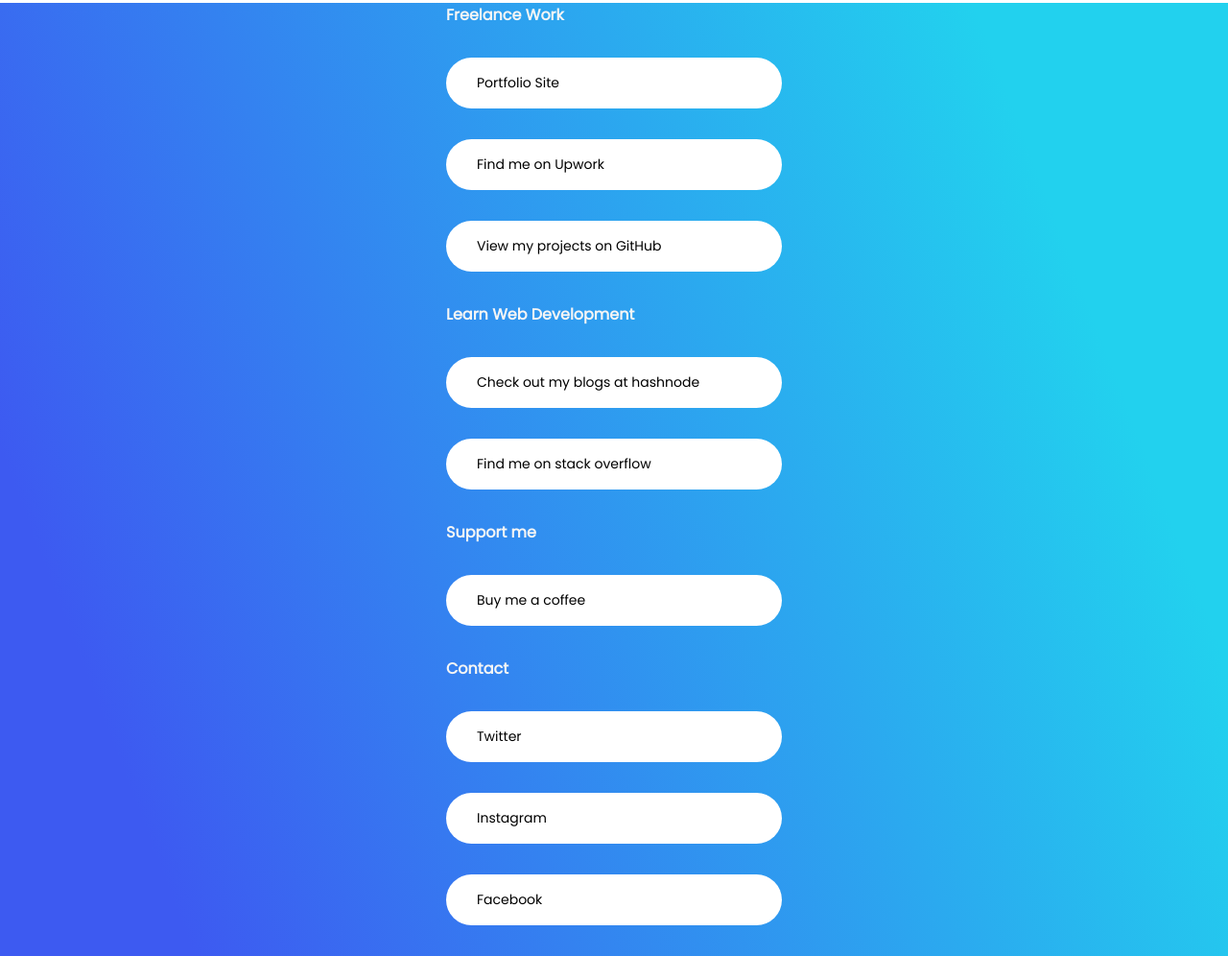
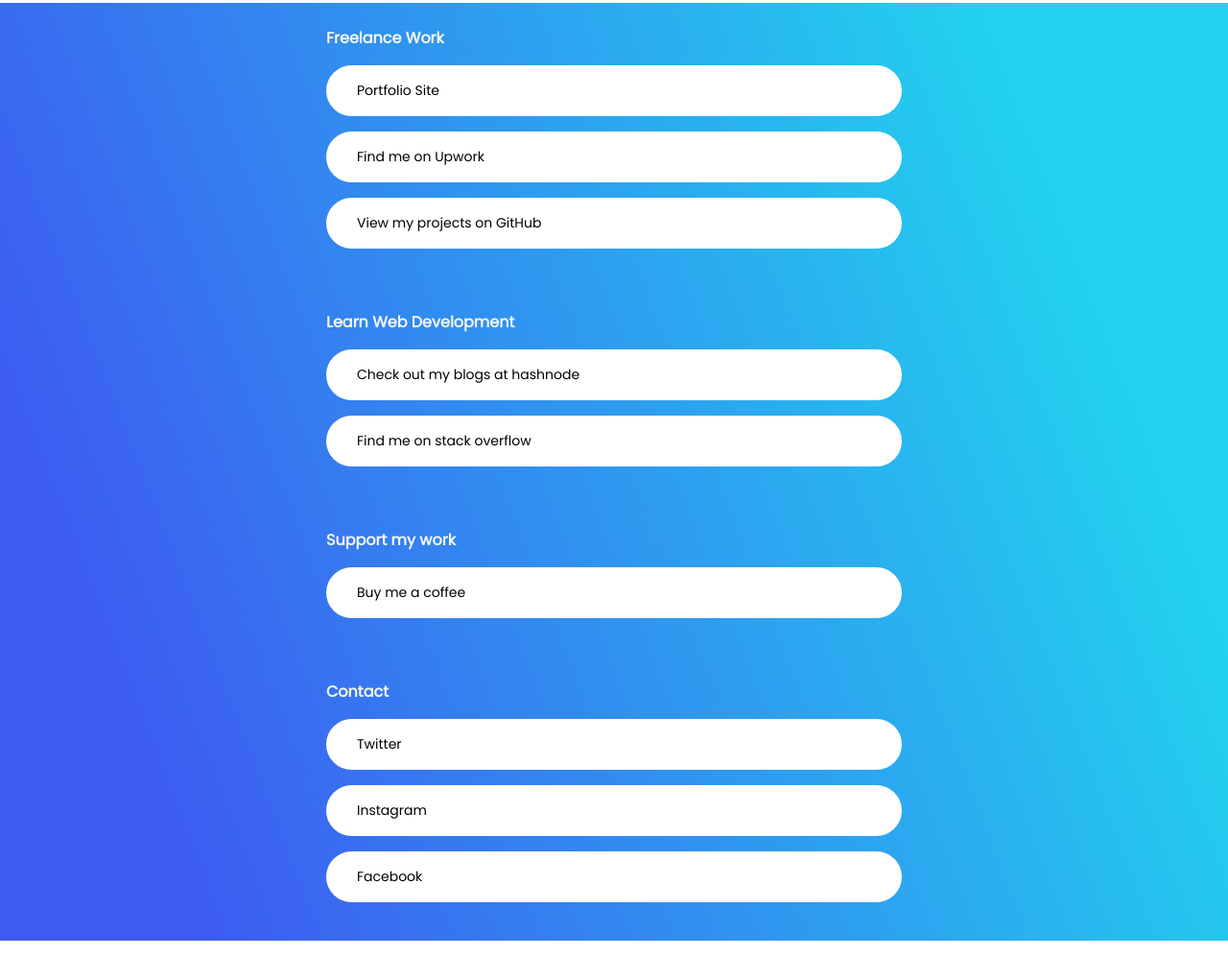
Before and after one commit to rifkyniyas/modern-link-aggregator, a plain HTML site: page index.html in a window 1280 px wide. Shown: the part 197-1193 px from the top of the page at 96% size. Drawn offline with Linux system fonts and the light colour scheme.

Commit message:
added links

```diff
--- a/index.html
+++ b/index.html
@@ -28,48 +28,57 @@
     <main class="links__main">
         <section class="links__section">
             <h2 class="links__header">Freelance Work</h2>
-            <a href="" class="links__container">
+            <a href="https://rifkyniyas.github.io/rifkyniyas/"
+               target="_blank" rel="noopener" class="links__container">
                 <img src="" alt="">
                 <h3 class="links__content">Portfolio Site</h3>
             </a>
-            <a href="" class="links__container">
+            <a href="https://www.upwork.com/freelancers/~01d72c79006e580d8d"
+                target="_blank" rel="noopener" class="links__container">
                 <img src="" alt="">
                 <h3 class="links__content">Find me on Upwork</h3>
             </a>
-            <a href="" class="links__container">
+            <a href="https://github.com/rifkyniyas"
+                target="_blank" rel="noopener" class="links__container">
                 <img src="" alt="">
                 <h3 class="links__content">View my projects on GitHub</h3>
             </a>
         </section>
         <section class="links__section">
             <h2>Learn Web Development</h2>
-            <a href="" class="links__container">
+            <a href="https://explore-with-rifky.hashnode.dev/"
+                target="_blank" rel="noopener" class="links__container">
                 <img src="" alt="">
                 <h3 class="links__content">Check out my blogs at hashnode</h3>
             </a>
-            <a href="" class="links__container">
+            <a href="https://stackoverflow.com/users/13833218/rifky-niyas"
+                target="_blank" rel="noopener" class="links__container">
                 <img src="" alt="">
                 <h3 class="links__content">Find me on stack overflow</h3>
             </a>
         </section>
         <section class="links__section">
-            <h2>Support me</h2>
-            <a href="" class="links__container">
+            <h2>Support my work</h2>
+            <a href="https://www.buymeacoffee.com/rifkyniyas"
+                target="_blank" rel="noopener" class="links__container">
                 <img src="" alt="">
                 <h3 class="links__content">Buy me a coffee</h3>
             </a>
         </section>
         <section class="links__section">
             <h2>Contact</h2>
-            <a href="" class="links__container">
+            <a href="https://twitter.com/NiyasRifky"
+                target="_blank" rel="noopener" class="links__container">
                 <img src="" alt="">
                 <h3 class="links__content">Twitter</h3>
             </a>
-            <a href="" class="links__container">
+            <a href="https://www.instagram.com/rifkyniyas/"
+                target="_blank" rel="noopener" class="links__container">
                 <img src="" alt="">
                 <h3 class="links__content">Instagram</h3>
             </a>
-            <a href="" class="links__container">
+            <a href="https://web.facebook.com/RifkyWebDeveloper"
+                target="_blank" rel="noopener" class="links__container">
                 <img src="" alt="">
                 <h3 class="links__content">Facebook</h3>
             </a>
--- a/style.css
+++ b/style.css
@@ -58,18 +58,19 @@
   min-height: 75vh;
   display: flex;
   flex-direction: column;
-  justify-content: space-around;
+  justify-content: center;
   align-items: center;
 }
 .links__section {
-  min-width: 21.875rem;
+  width: 37.5rem;
+  padding: 1.5rem 0;
 }
 .links__container {
   display: flex;
   padding: 1rem 2rem;
   text-decoration: none;
   background-color: #ffffff;
-  margin: 2rem 0;
+  margin: 1rem 0;
   border-radius: 50px;
 }
 .links__content {
```
